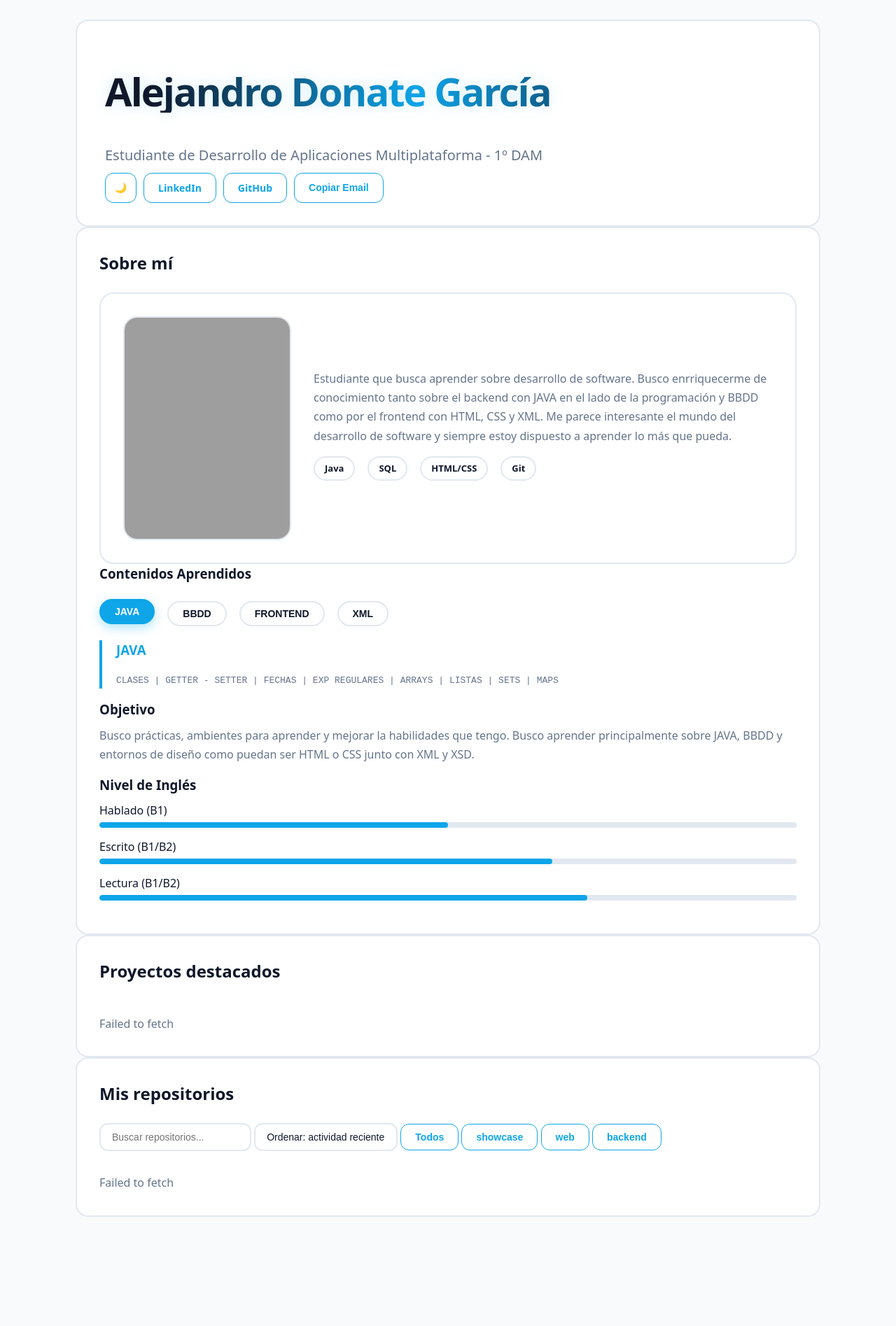
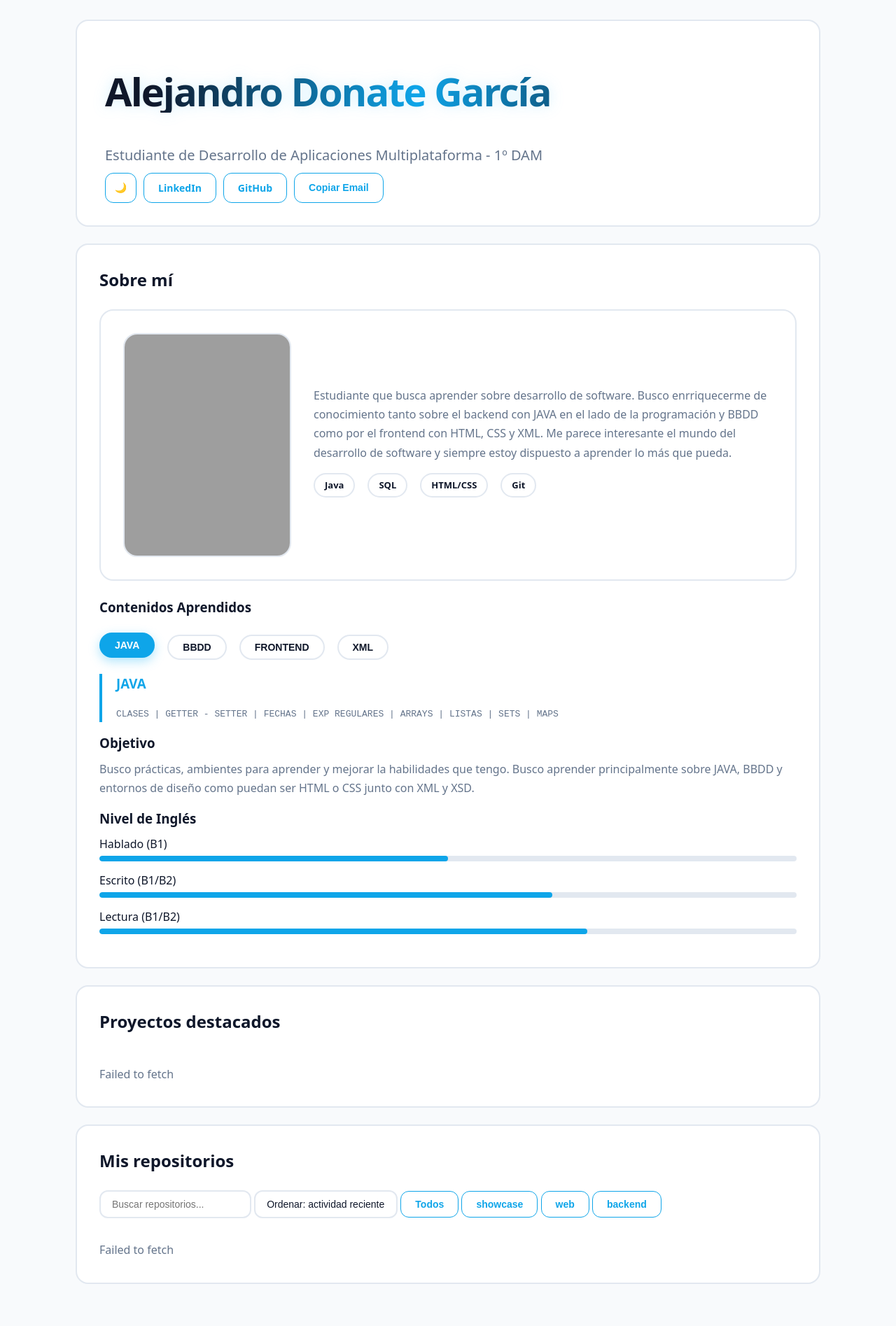
Before and after one commit to alejandroDonGar/alejandroDonGar.github.io, a Jekyll site: the page index.html, which Jekyll copies as it is, in a window 1280 px wide. Shown: the whole page at 70% size. Built offline with Jekyll 4.4.1, drawn with Linux system fonts in a browser that asks for light colours; before the commit the page ends 1799 px from its top, so only the background shows below that; grey boxes are pictures that could not be loaded.

Commit message:
se añadieron margin-bottom a todos los contenedores

```diff
--- a/assets/css/styles.css
+++ b/assets/css/styles.css
@@ -69,6 +69,10 @@ body {
   border-radius: var(--radius);
   transition: all 0.4s cubic-bezier(0.4, 0, 0.2, 1);
   color: var(--text);
+  margin-bottom: 24px;
+}
+section:last-child {
+    margin-bottom: 0;
 }
 .topbar:hover, .section:hover, .profile:hover, .card:hover {
   border-color: var(--brand);
```
Also changed, not shown: 1 other file.
